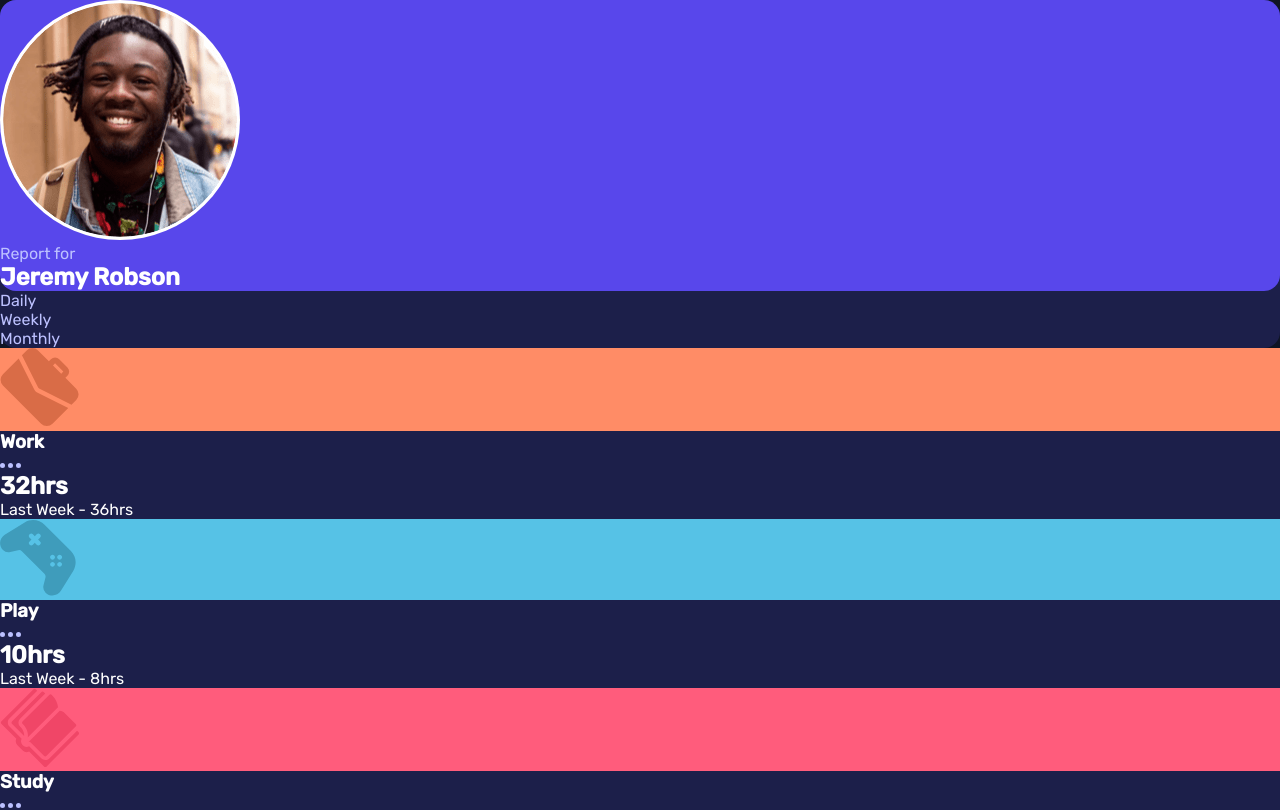
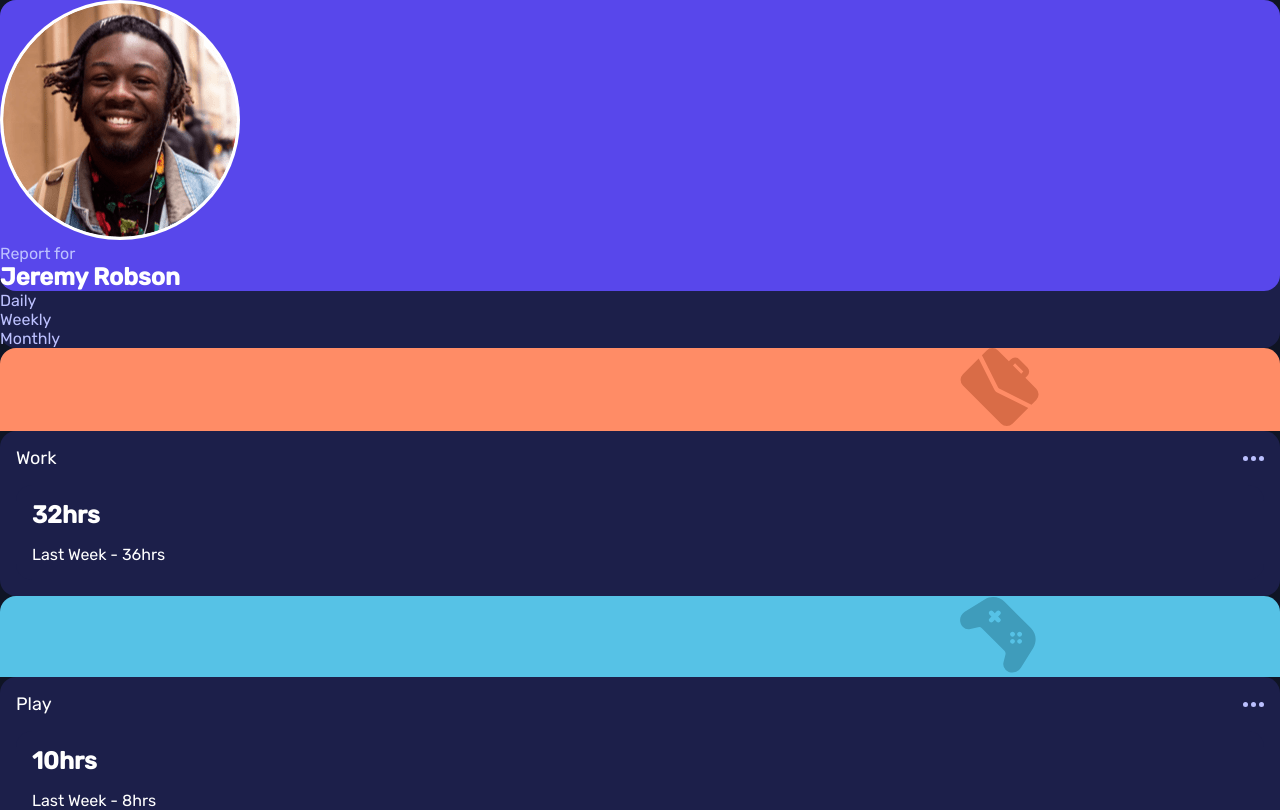
Before and after one commit to im-victor-mendez/React-Time_Tracking_Dashboard, a React (Vite) app: page / in a window 1280 px wide. Shown: the top 810 px of the page. Built offline with nearby package versions, Linux system fonts and the light colour scheme.

Commit message:
Styled Activity component.

```diff
--- a/src/components/Activity/Activity.scss
+++ b/src/components/Activity/Activity.scss
@@ -1,10 +1,50 @@
 .activity {
     color: white;
+
+    /* To fix bottom */
+    .activity-background {
+        border-radius: 1rem 1rem 0rem 0rem;
+
+        img {
+            position: relative;
+            left: 75%;
+        }
+    }
+
     .activity-data {
         background-color: var(--dark-blue);
+
+        display: grid;
+        gap: 1rem;
+
+        border-radius: 1rem;
+        padding: 1rem;
 
         * {
             margin: 0rem;
         }
+
+        .activity-top {
+            display: flex;
+            justify-content: space-between;
+            align-items: center;
+
+            h1 {
+                font-size: var(--font-size);
+                font-weight: 400;
+            }
+        }
+
+        .activity-time {
+            h2 {
+                font-size: xx-large;
+                font-weight: 400;
+            }
+
+            p {
+                font-weight: 300;
+                color: var(--pale-blue);
+            }
+        }
     }
 }
```
